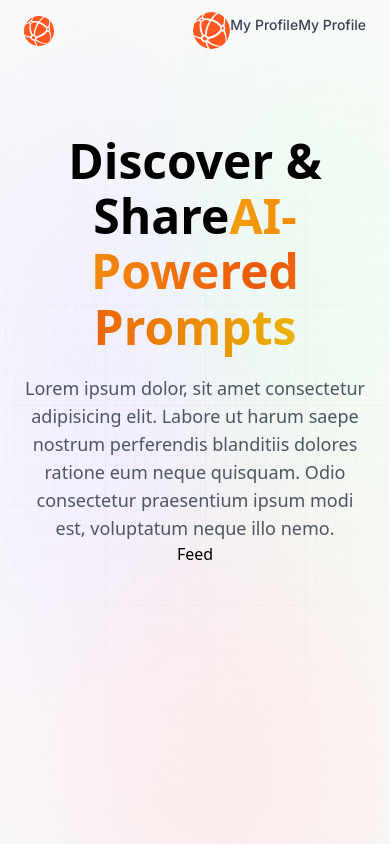
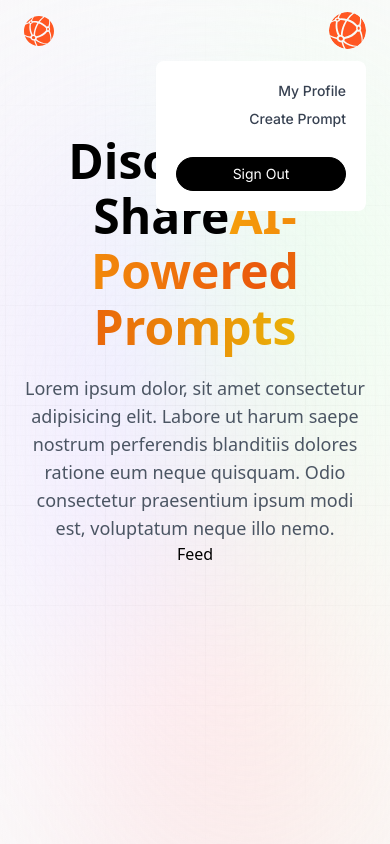
Before and after one commit to fogo24/Promptopia, a Next.js app: page / in a window 390 px wide. Both pictures are taken after a click on the picture 347 px from the left and 30 px from the top of the page. Built offline with nearby package versions, Linux system fonts and the light colour scheme.

Commit message:
Navbar finished

```diff
--- a/components/Nav.jsx
+++ b/components/Nav.jsx
@@ -76,12 +76,12 @@ const Nav = () => {
               width={37}
               height={37}
               className="rounded-full"
-              alt="ptofile"
+              alt="profile"
               onClick={() => setToggleDropdow((prev) => !prev)}
             />
 
             {toggleDropdown && (
-              <div className="toggleDropdown">
+              <div className="dropdown">
                 <Link
                   href="/profile"
                   className="dropdown_link"
@@ -94,8 +94,18 @@ const Nav = () => {
                   className="dropdown_link"
                   onClick={() => setToggleDropdown(false)}
                 >
-                  My Profile
+                  Create Prompt
                 </Link>
+                <button
+                  type="button"
+                  onClick={() => {
+                    setToggleDropdow(false);
+                    signOut();
+                  }}
+                  className="mt-5 w-full black_btn"
+                >
+                  Sign Out
+                </button>
               </div>
             )}
           </div>
```
